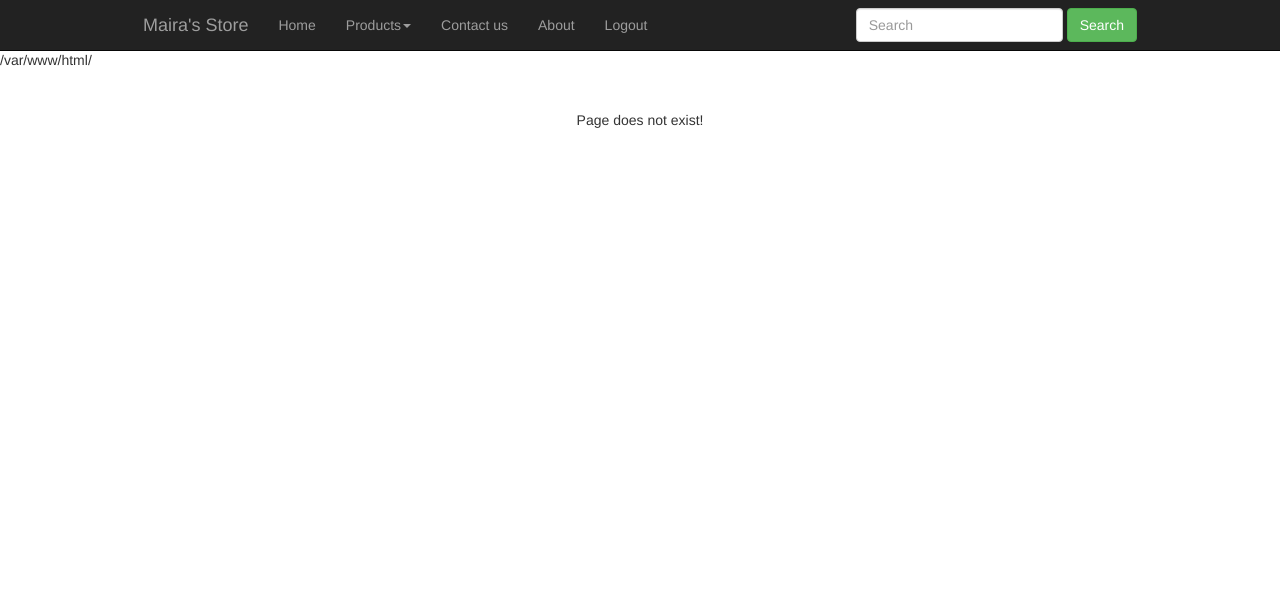
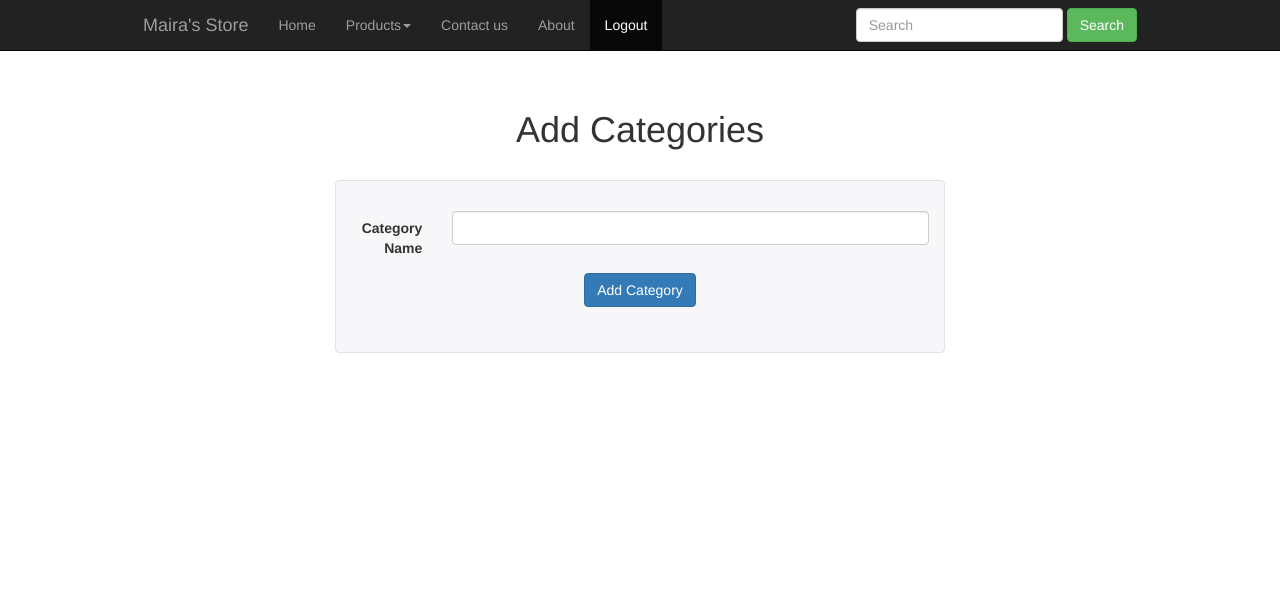
Before and after one commit to mkotsovoulou/PHPDB16, a PHP site: page /manageCategories.php in a window 1280 px wide. Shown: the top 593 px of the page. Run offline with PHP 8.4, Linux system fonts and the light colour scheme; the visitor is signed in with stand-in values (Sample User, id 1); data that the repository does not hold is empty; some libraries are stand-ins or nearby versions.

Commit message:
manageCategories

```diff
--- a/manageCategories.php
+++ b/manageCategories.php
@@ -1,19 +1,47 @@
 <?php
-require_once("./inc/config.php");
-echo ROOT_PATH;
+require_once("inc/config.php");
 include(ROOT_PATH . "inc/db.php");
-$page_title = "ABC Co Home Page";
-$page="manageCategories.php";
+$page_title = "ABC Co Login";
+$page="login.php";
 include(ROOT_PATH . "inc/header.php");
 ?>
 <body>
+<style>
+    .formBorder {
+        padding: 30px 15px;
+        margin: 30px 5px;
+        background-color: #f7f7f9;
+        border: 1px solid #e1e1e8;
+        border-radius: 4px;
+    }
+</style>
 <?php include(ROOT_PATH . "inc/navigation.php"); ?>
     <div class="container">
         <div class="starter-template">
-    <?php if (isset($_SESSION ['admin']) && $_SESSION ['admin'] =="Y") { ?>
-            <h1>Manage Categories</h1>
-            <p class="lead">This is the manage categories page..</p>
-    <?php } else { echo "Page does not exist!"; } ?>
-    </div>
-    </div><!-- /.container -->
+            <h1>Add Categories</h1>
+            <?php //IF FORM IS SUBMITTED EXECUTE THE INSERT
+               if (isset($_POST['addCategory'])) {
+                   $try_category = $_POST['category'];
+                   $output = addCategory($try_category);
+                   echo "<H1>" . $output . "</H1";
+               } else { // ELSE DISPLAY THE FORM
+            ?>
+        <div class="formBorder">
+            <form class="form-horizontal" action="" method="POST">
+            <div class="form-group">
+                <label for="category" class="control-label col-xs-2">Category  Name</label>
+                <div class="col-xs-10">
+                <input type="text" id="category" name="category" class="form-control"/>
+                </div>
+            </div>
+            <div class="form-group">
+                <button type="submit" id="addCategory" name="addCategory" value="Add Category" class="btn btn-primary">Add Category</button><br />
+             </div>
+            </form>
+        </div>
+        <br/>
+        <?php } ?>
+        </div> <!-- .starter-template -->
+    </div><!-- .container -->
+
 <?php include(ROOT_PATH . "inc/footer.php"); ?>
```
